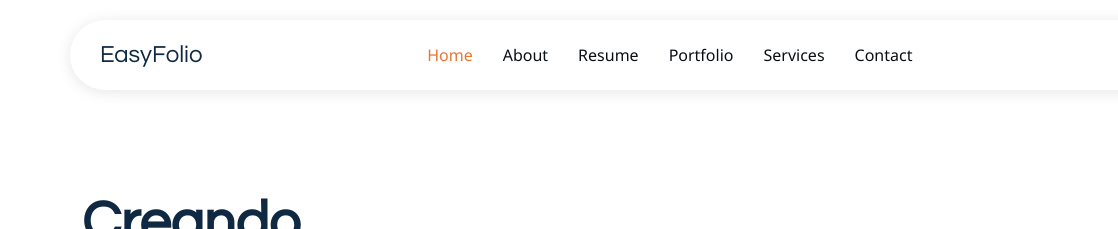
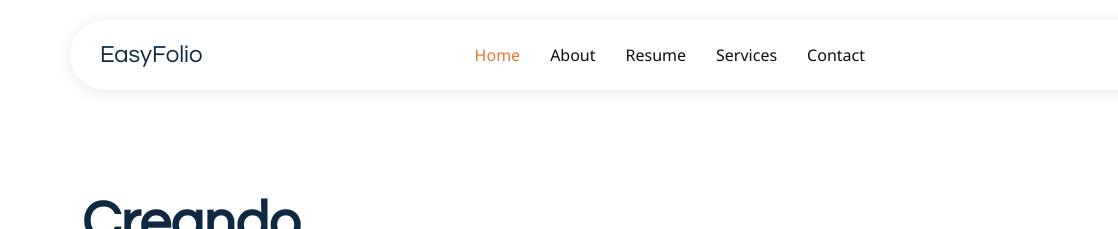
Before and after one commit to AXEL00000000/Portafolio, a plain HTML site: page index.html in a window 1280 px wide. Shown: the top 229 px of the page, 0-1118 px from the left. Drawn offline with Linux system fonts and the light colour scheme.

Commit message:
Update index.html

```diff
--- a/index.html
+++ b/index.html
@@ -52,7 +52,6 @@
           <li><a href="#hero" class="">Home</a></li>
           <li><a href="#about" class="">About</a></li>
           <li><a href="#resume" class="active">Resume</a></li>
-          <li><a href="#portfolio" class="">Portfolio</a></li>
           <li><a href="#services" class="">Services</a></li>
 
           <li><a href="#contact" class="">Contact</a></li>
```
